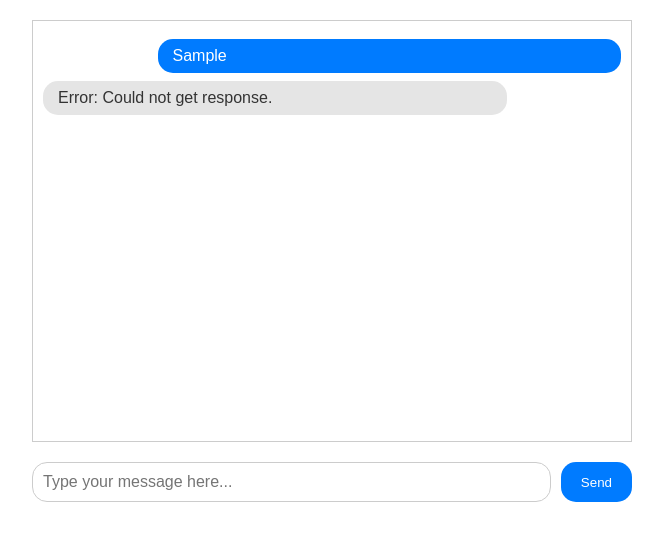
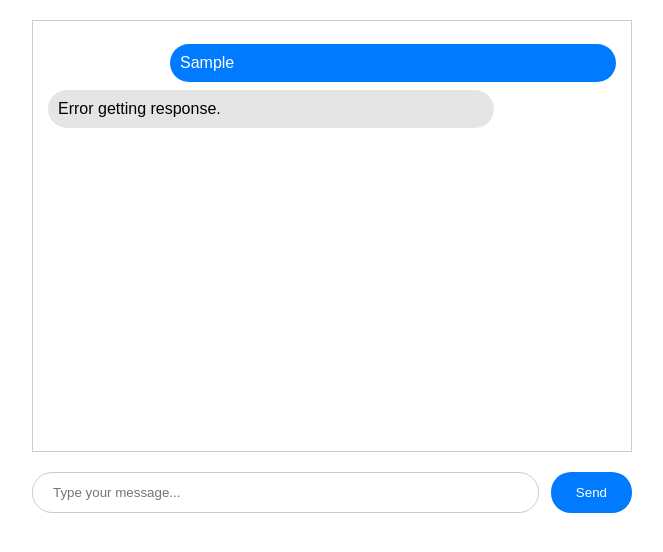
Before and after one commit to niteshver/perplexity-chatbot-backend, a website: page public/index.html in a window 1280 px wide. Both pictures are taken after typing "Sample" into the empty fields and a click on the button "Send". Shown: the whole page, without its empty margins (308-971 px from the left). Drawn offline with Linux system fonts and the light colour scheme; no server answers.

Commit message:
Add initial HTML structure for chatbot interface

```diff
--- a/public/index.html
+++ b/public/index.html
@@ -2,41 +2,38 @@
 <html lang="en">
 <head>
   <meta charset="UTF-8" />
-<meta name="viewport" content="width=device-width, initial-scale=1" />
-<title>Chatbot Frontend</title>
+  <meta name="viewport" content="width=device-width,initial-scale=1" />
+  <title>Simple Chatbot</title>
   <style>
     body { font-family: Arial, sans-serif; margin: 20px; }
     #chat { max-width: 600px; margin: auto; }
-  #messages { min-height: 300px; border: 1px solid #ccc; padding: 10px; overflow-y: auto; height: 400px; }
-  .message { margin: 8px 0; padding: 8px 15px; border-radius: 15px; max-width: 75%; }
+    #messages { border: 1px solid #ccc; padding: 15px; height: 400px; overflow-y: auto; }
+    .message { margin: 8px 0; padding: 10px; border-radius: 20px; max-width: 75%; }
     .message.user { background-color: #007bff; color: white; margin-left: auto; }
-  .message.bot { background-color: #e5e5e5; color: #333; margin-right: auto; }
+    .message.bot { background-color: #e5e5e5; margin-right: auto; }
     #inputArea { display: flex; margin-top: 20px; }
-  #input { flex-grow: 1; padding: 10px; border-radius: 15px; border: 1px solid #ccc; font-size: 16px; }
-  #sendBtn { padding: 10px 20px; border: none; background-color: #007bff; color: white; margin-left: 10px; border-radius: 15px; cursor: pointer; }
+    #input { flex-grow: 1; padding: 12px 20px; border-radius: 20px; border: 1px solid #ccc; }
+    #sendBtn { padding: 12px 25px; background: #007bff; border: none; color: white; border-radius: 20px; cursor: pointer; margin-left: 12px; }
   </style>
 </head>
 <body>
   <div id="chat">
     <div id="messages"></div>
     <div id="inputArea">
-      <input id="input" type="text" placeholder="Type your message here..." />
+      <input id="input" placeholder="Type your message..." />
       <button id="sendBtn">Send</button>
     </div>
   </div>
 
   <script>
-    const messages = document.getElementById('messages');
-    const input = document.getElementById('input');
-    const sendBtn = document.getElementById('sendBtn');
-
-    // Update this URL to your deployed backend API
-    const BACKEND_URL = 'https://www.chatlyme.xyz/';
+    const messages = document.getElementById("messages");
+    const input = document.getElementById("input");
+    const sendBtn = document.getElementById("sendBtn");
 
     function addMessage(text, sender) {
-      const div = document.createElement('div');
+      const div = document.createElement("div");
       div.textContent = text;
-      div.className = 'message ' + sender;
+      div.className = "message " + sender;
       messages.appendChild(div);
       messages.scrollTop = messages.scrollHeight;
     }
@@ -44,33 +41,25 @@
     async function sendMessage() {
       const message = input.value.trim();
       if (!message) return;
-      addMessage(message, 'user');
-      input.value = '';
+      addMessage(message, "user");
+      input.value = "";
       try {
-        const response = await fetch(BACKEND_URL, {
-          method: 'POST',
-          headers: {
-            'Content-Type': 'application/json'
-          },
-          body: JSON.stringify({ message: message, history: [] })
+        const res = await fetch("/api/chat", {
+          method: "POST",
+          headers: { "Content-Type": "application/json" },
+          body: JSON.stringify({ message }),
         });
-        if (!response.ok) {
-          throw new Error('Network error');
-        }
-        const data = await response.json();
-        addMessage(data.response, 'bot');
+        if (!res.ok) throw new Error("Network error");
+        const data = await res.json();
+        addMessage(data.response, "bot");
       } catch (error) {
-        addMessage('Error: Could not get response.', 'bot');
+        addMessage("Error getting response.", "bot");
         console.error(error);
       }
     }
 
-    sendBtn.addEventListener('click', sendMessage);
-    input.addEventListener('keydown', e => {
-      if (e.key === 'Enter') {
-        sendMessage();
-      }
-    });
+    sendBtn.onclick = sendMessage;
+    input.addEventListener("keydown", e => { if (e.key === "Enter") sendMessage(); });
   </script>
 </body>
 </html>
```
Lines whose indentation alone changed are shown as unchanged.
